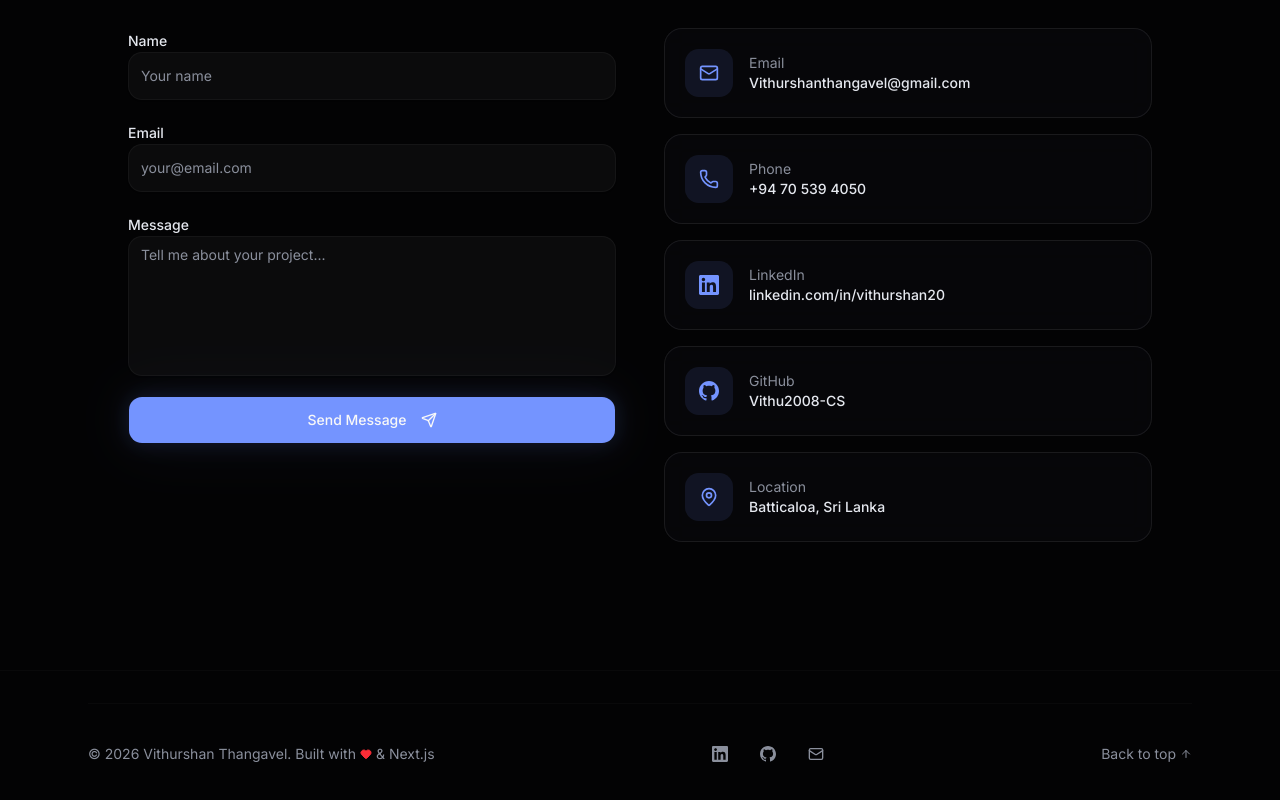
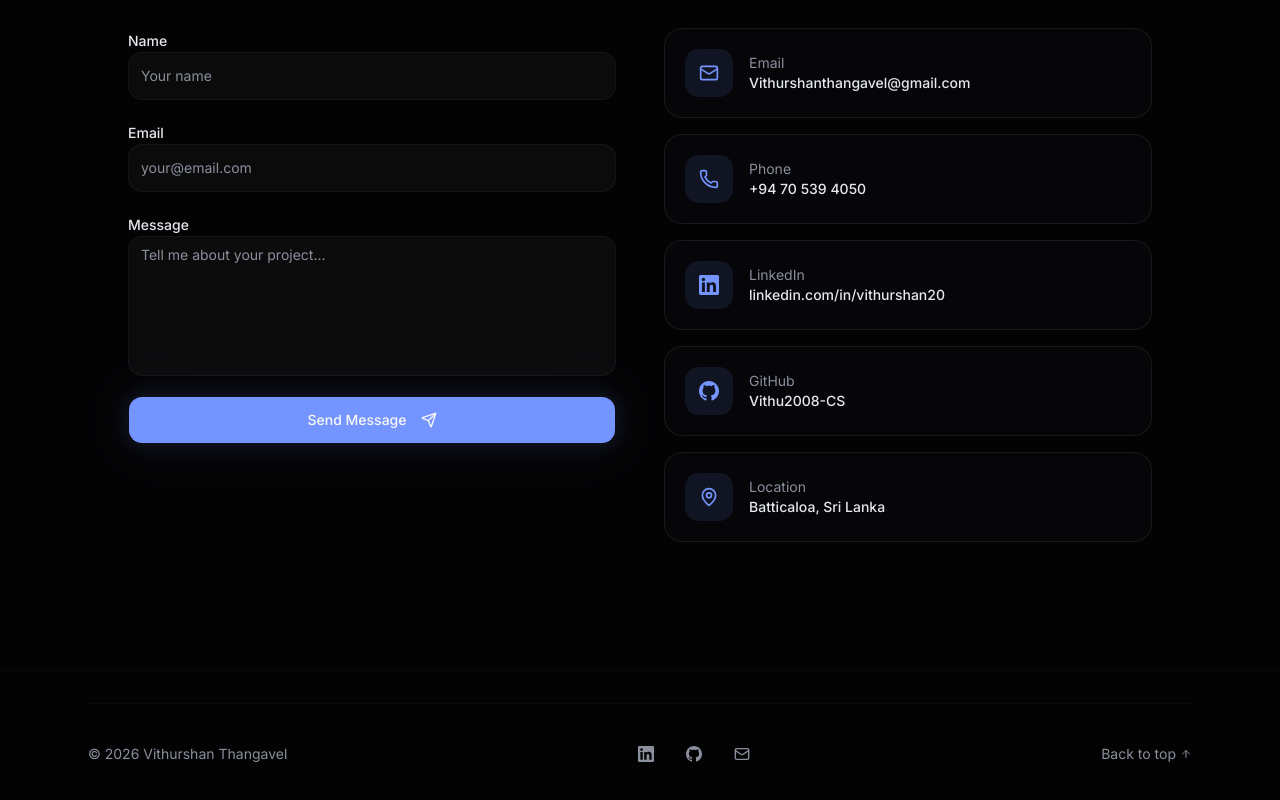
Before and after one commit to Vithu2008-CS/Portfolio_Website, a Next.js app: page / in a window 1280 px wide. Shown: the part 5006-5806 px from the top of the page. Built offline with nearby package versions, Linux system fonts and the light colour scheme.

Commit message:
chore: update contact footer

```diff
--- a/src/components/contact-footer.tsx
+++ b/src/components/contact-footer.tsx
@@ -243,8 +243,7 @@ export default function ContactFooter() {
 
           <div className="flex flex-col sm:flex-row items-center justify-between gap-4">
             <p className="text-sm text-muted-foreground flex items-center gap-1">
-              © {new Date().getFullYear()} {personalInfo.name}. Built with{" "}
-              <Heart className="w-3 h-3 text-red-500 fill-red-500" /> & Next.js
+              © {new Date().getFullYear()} {personalInfo.name}
             </p>
 
             {/* Social links */}
```
